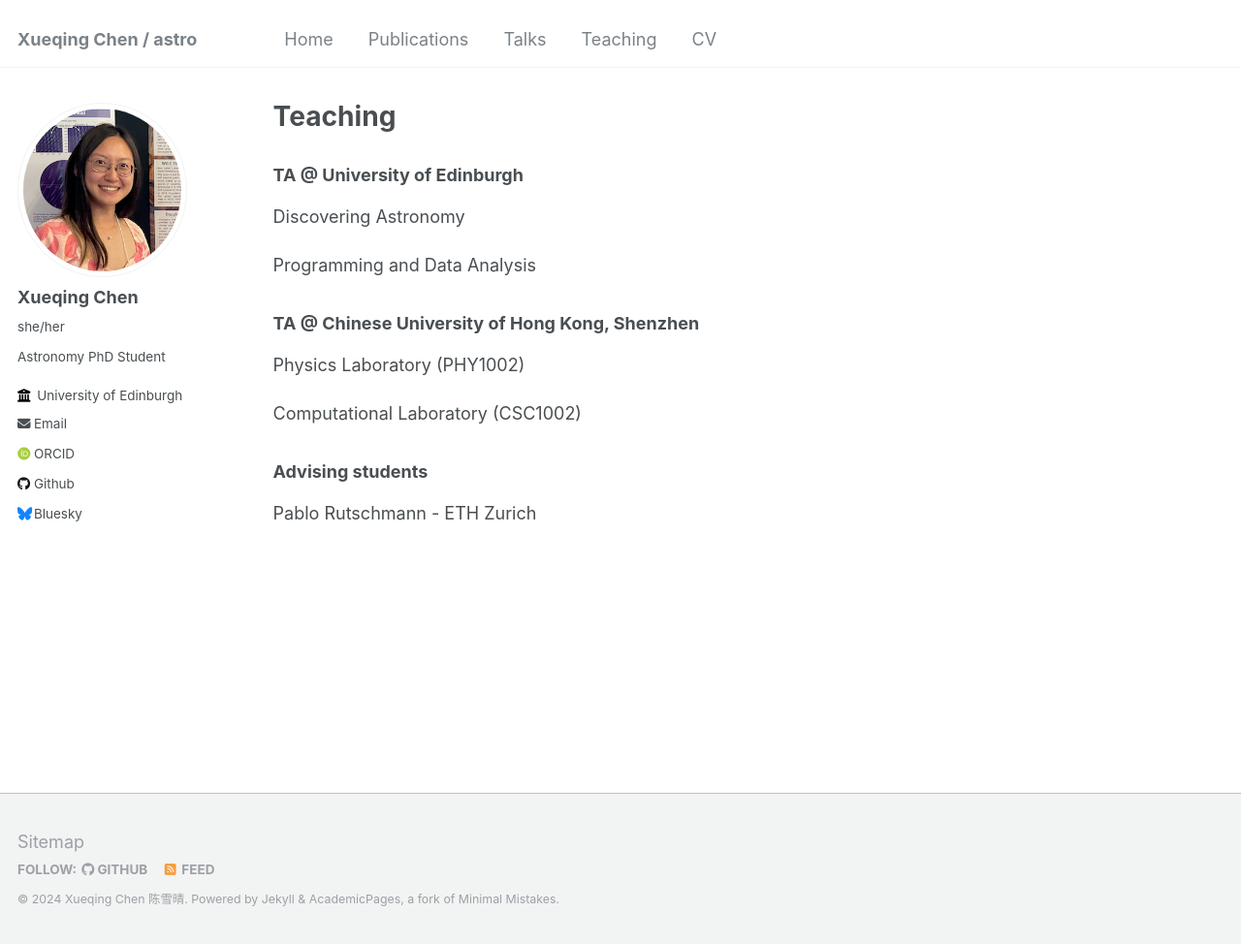
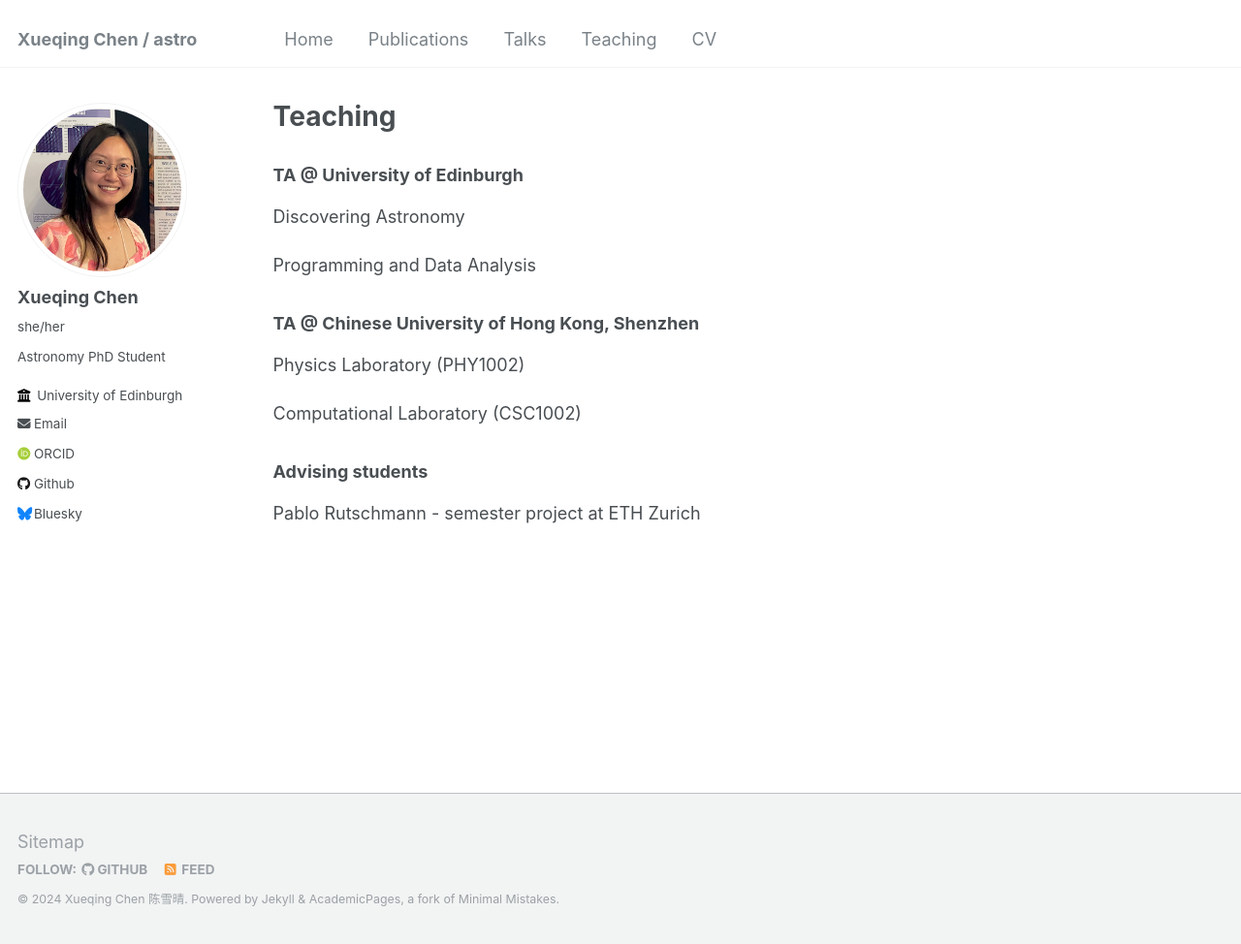
Before and after one commit to alphalyncis/alphalyncis.github.io, a Jekyll site: the page built from _pages/teaching.md, in a window 1280 px wide and 974 px high. Shown: the whole window at 97% size. Built offline with Jekyll 4.4.1, drawn with Linux system fonts in a browser that asks for light colours; some web fonts are replaced.

Commit message:
Update teaching.md

```diff
--- a/_pages/teaching.md
+++ b/_pages/teaching.md
@@ -23,4 +23,4 @@
 
 ### Advising students
 
-Pablo Rutschmann - ETH Zurich
+Pablo Rutschmann - semester project at ETH Zurich
```
